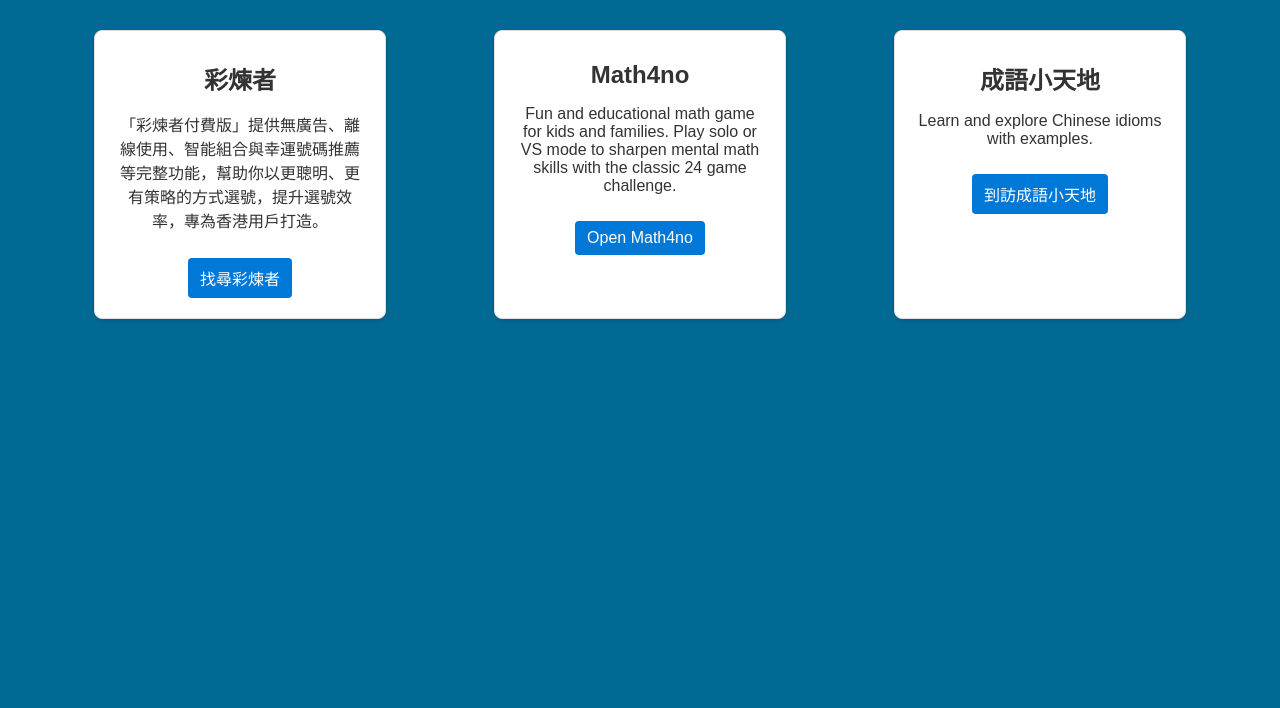
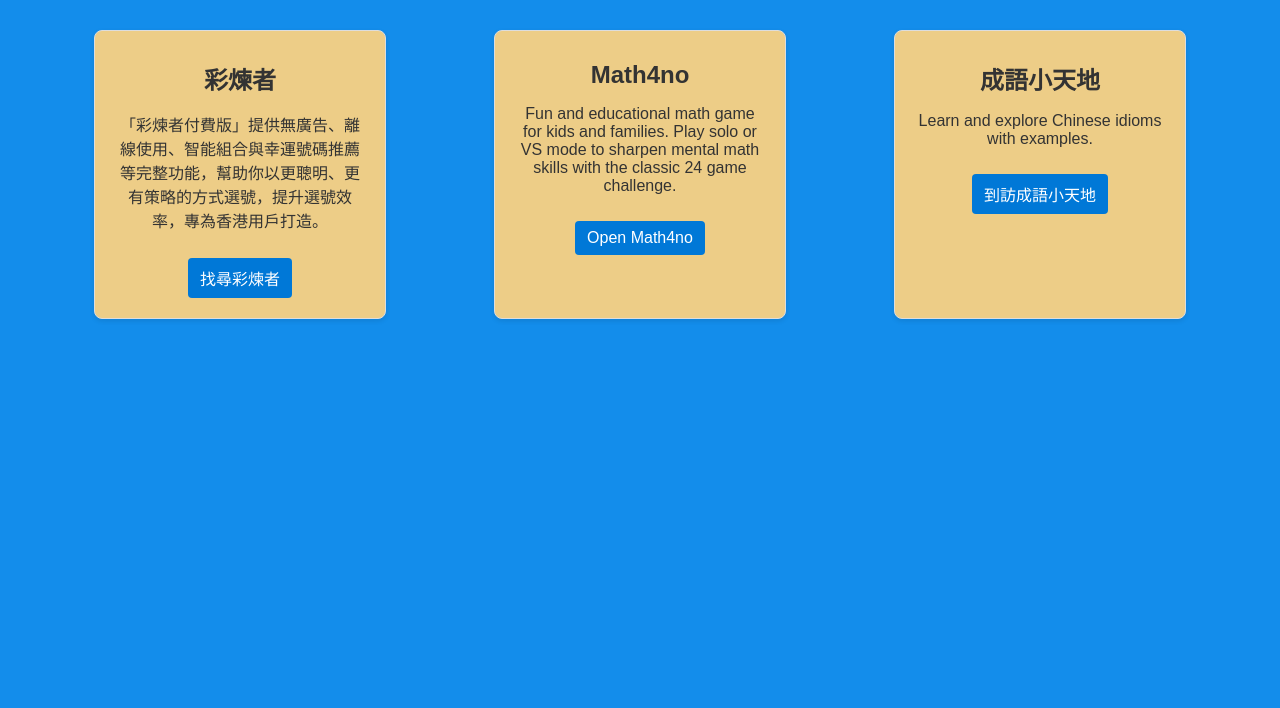
Before and after one commit to ktworkatuk/ktworkatuk.github.io, a plain HTML site: page index.html in a window 1280 px wide. Shown: the part 92-800 px from the top of the page. Drawn offline with Linux system fonts and the light colour scheme.

Commit message:
Update index.html

```diff
--- a/index.html
+++ b/index.html
@@ -7,7 +7,7 @@
     body {
       font-family: Arial, sans-serif;
       margin: 40px;
-      background-color: #006994;
+      background-color: #138DEB;
       color: #333;
     }
     h1 {
@@ -20,7 +20,7 @@
       flex-wrap: wrap;
     }
     .card {
-      background: white;
+      background: #EDCD87;
       border: 1px solid #ddd;
       border-radius: 8px;
       width: 250px;
```
